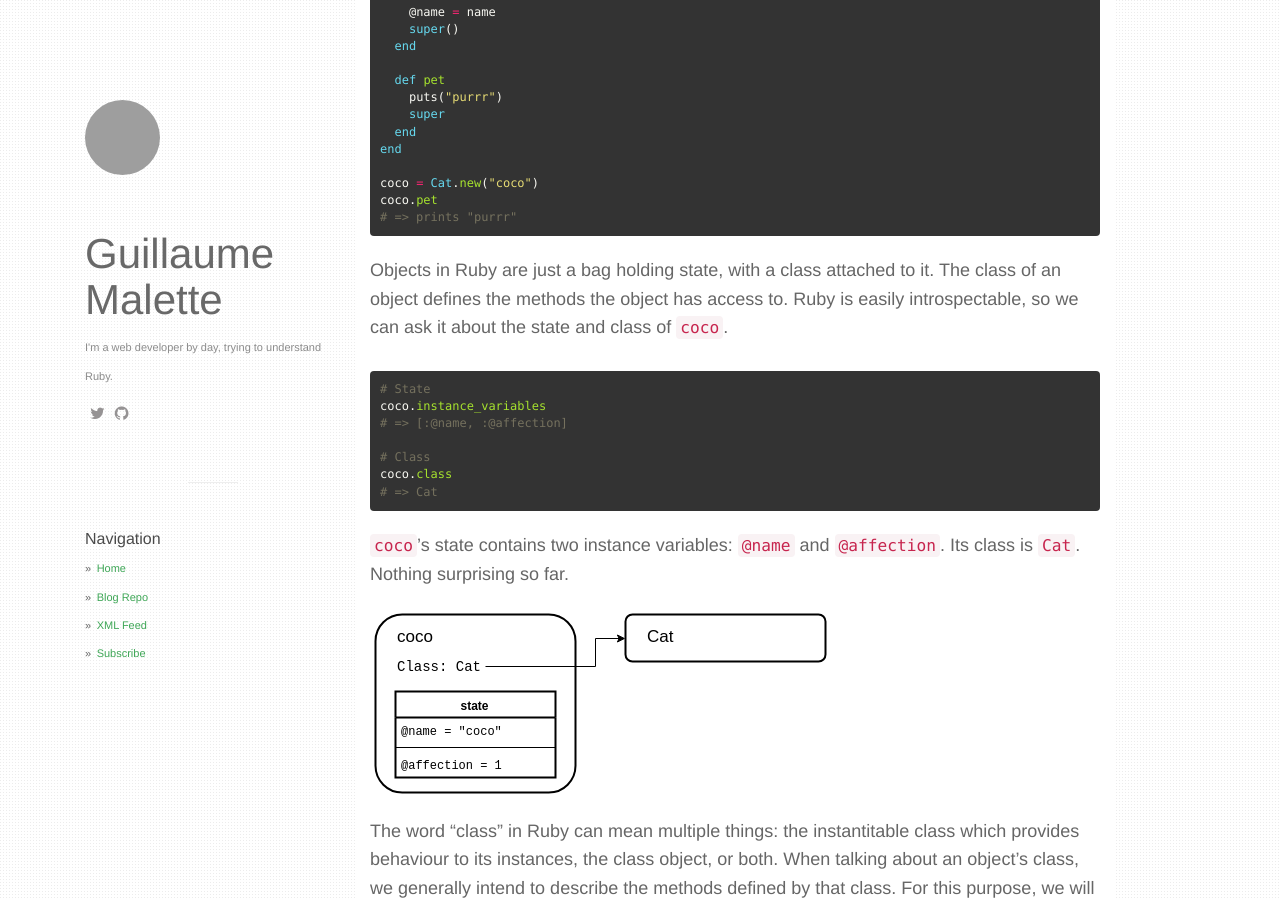
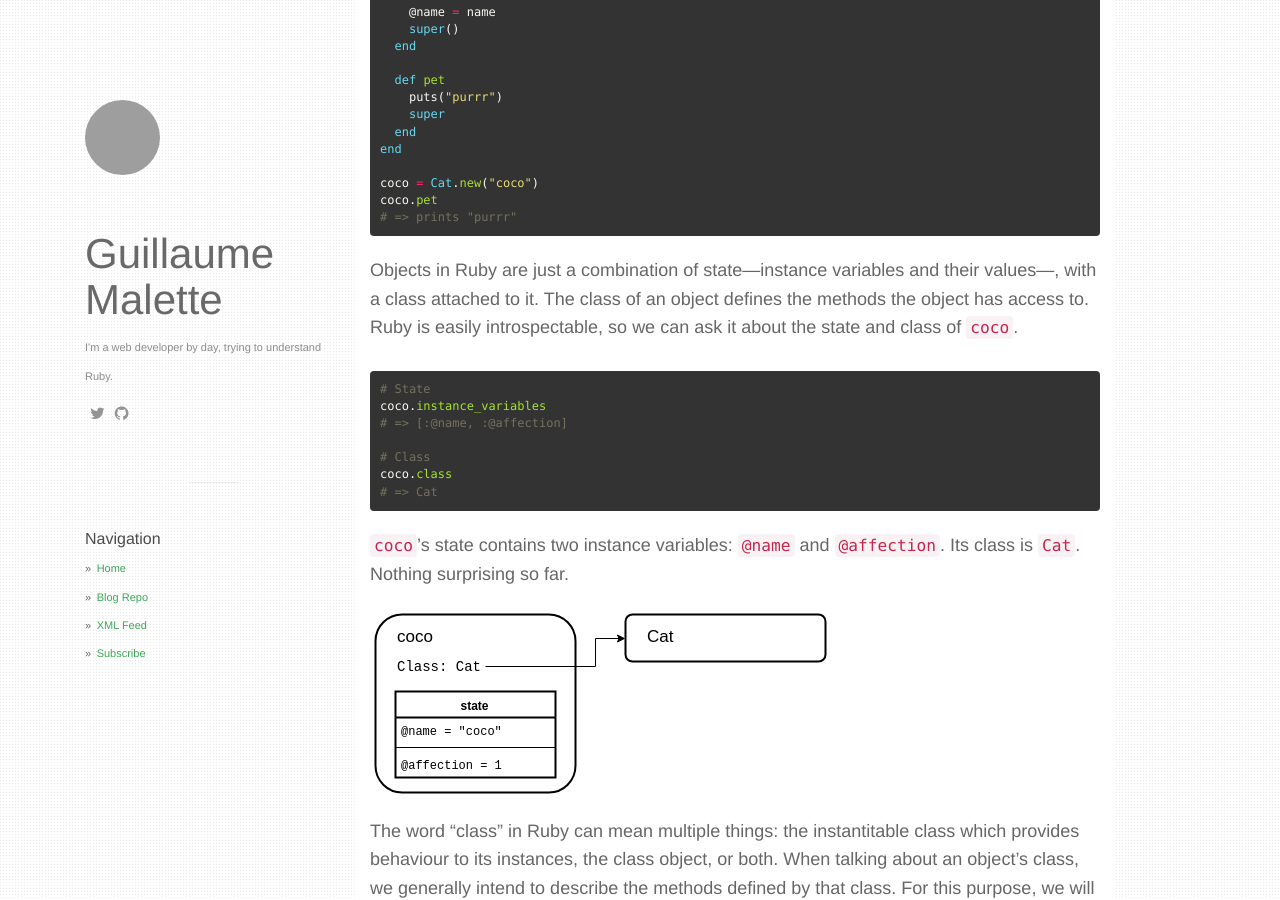
Before and after one commit to gmalette/gmalette.github.io-src, a Jekyll site: the page built from _posts/2019-02-01-the-ruby-object-model.md, in a window 1280 px wide and 900 px high, scrolled down 1197 px. Built offline with Jekyll 4.4.1, drawn with Linux system fonts in a browser that asks for light colours; nearby versions of some CDN libraries; comment, search, counter and statistics services are not loaded; some of the changed text lies outside the part shown; grey boxes are pictures that could not be loaded.

Commit message:
Clarifications in wording and in diagrams

````diff
--- a/_posts/2019-02-01-the-ruby-object-model.md
+++ b/_posts/2019-02-01-the-ruby-object-model.md
@@ -51,7 +51,7 @@
 # => prints "purrr"
 ```
 
-Objects in Ruby are just a bag holding state, with a class attached to it. The class of an object defines the methods the object has access to. Ruby is easily introspectable, so we can ask it about the state and class of `coco`.
+Objects in Ruby are just a combination of state—instance variables and their values—, with a class attached to it. The class of an object defines the methods the object has access to. Ruby is easily introspectable, so we can ask it about the state and class of `coco`.
 
 ```ruby
 # State
@@ -95,7 +95,7 @@
 # => [:pet]
 ```
 
-In Ruby, classes are also values, which means they are also objects. This is interesting; it means that in addition to defining methods, classes are also a bag holding state, with a reference to a class.
+In Ruby, classes are also values, which means they are also objects. This is interesting; it means that in addition to defining methods, classes are also the combination of state—instance variables and their values—, with a reference to a class.
 
 ![Diagram of coco and the Cat class, with classes showing state](/static/img/posts/2019-02-01-the-ruby-object-model/cat-is-a-class.svg)
 
````
Also changed, not shown: other parts of _posts/2019-02-01-the-ruby-object-model.md (+2 -2 lines), static/img/posts/2019-02-01-the-ruby-object-model/cat-is-a-class.svg, static/img/posts/2019-02-01-the-ruby-object-model/coco-and-dora-hierarchy.svg, static/img/posts/2019-02-01-the-ruby-object-model/fig-2-coco-ancestors.svg.
